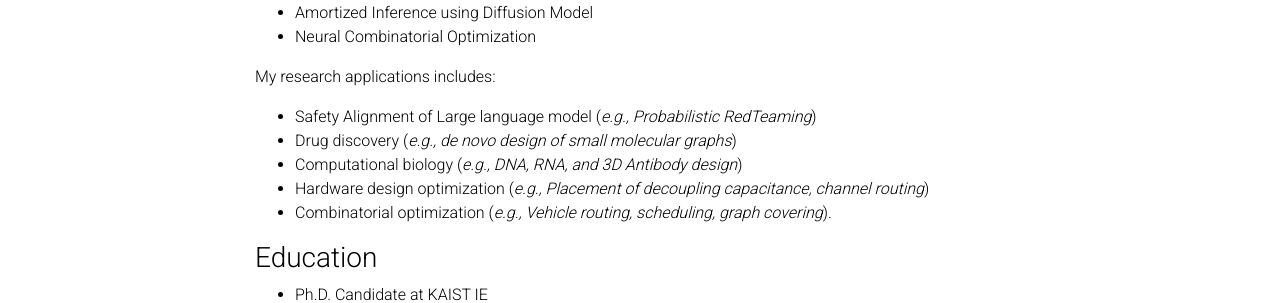
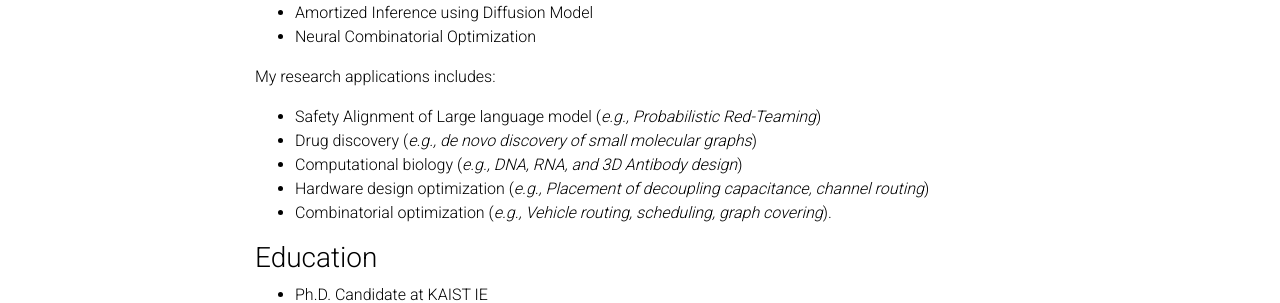
Before and after one commit to minsuukim/minsuukim.github.io, a Jekyll site: the page built from _pages/about.md, in a window 1280 px wide and 900 px high, scrolled down 326 px. Shown: the part 153-456 px from the top of the window. Built offline with Jekyll 4.4.1, drawn with Linux system fonts in a browser that asks for light colours; comment, search, counter and statistics services are not loaded; a style sheet for code colours, icons or effects is not loaded.

Commit message:
Update about.md

```diff
--- a/_pages/about.md
+++ b/_pages/about.md
@@ -29,8 +29,8 @@ I'm interested in following topics of new learning algorithms:
 
 
 My research applications includes:
-- Safety Alignment of Large language model (*e.g., Probabilistic RedTeaming*)
-- Drug discovery (*e.g., de novo design of small molecular graphs*)
+- Safety Alignment of Large language model (*e.g., Probabilistic Red-Teaming*)
+- Drug discovery (*e.g., de novo discovery of small molecular graphs*)
 - Computational biology (*e.g., DNA, RNA, and 3D Antibody design*)
 - Hardware design optimization (*e.g., Placement of decoupling capacitance, channel routing*)
 - Combinatorial optimization (*e.g., Vehicle routing, scheduling, graph covering*).
```
